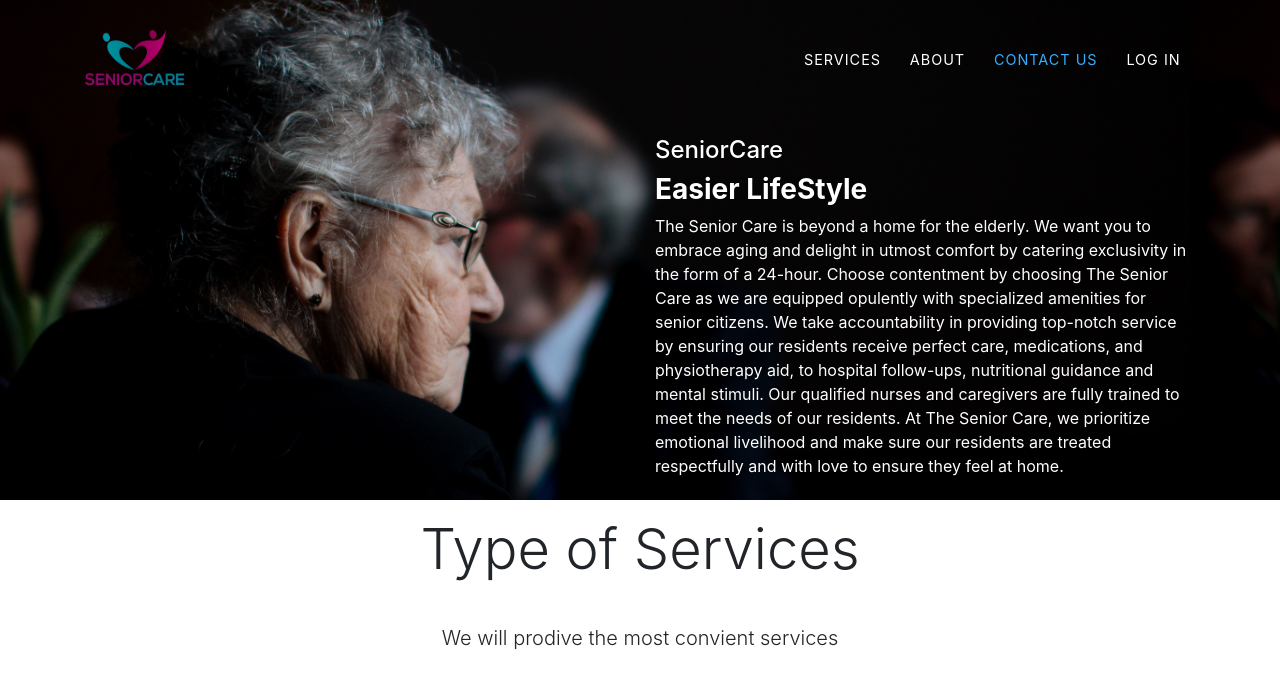
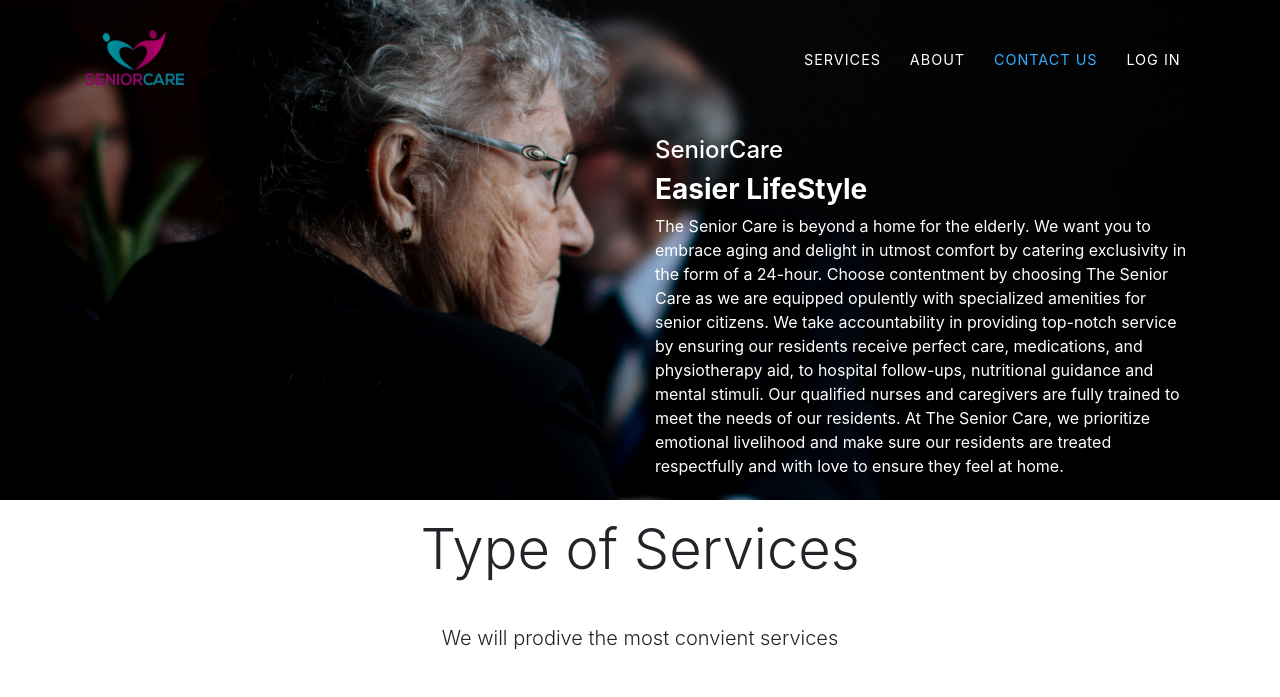
Before and after one commit to AaronRiboy/UX, a PHP site: page / in a window 1280 px wide. Shown: the top 697 px of the page. Run offline with PHP 8.4, Linux system fonts and the light colour scheme; some libraries are stand-ins or nearby versions.

Commit message:
Update style.css

```diff
--- a/Seniorcare/style.css
+++ b/Seniorcare/style.css
@@ -209,6 +209,21 @@ figure {
   background-position: -90 -110;
   background-size: cover;
   height: 500px;
+}
+
+@media screen and (min-width: 480px) {
+  .home-banner{
+    background-position: center;
+    background-size: cover;
+
+  }
+}
+@media screen and (min-width: 320px) {
+  .home-banner{
+    background-position: center;
+    background-size: cover;
+
+  }
 }
 
 .service-text{
```
